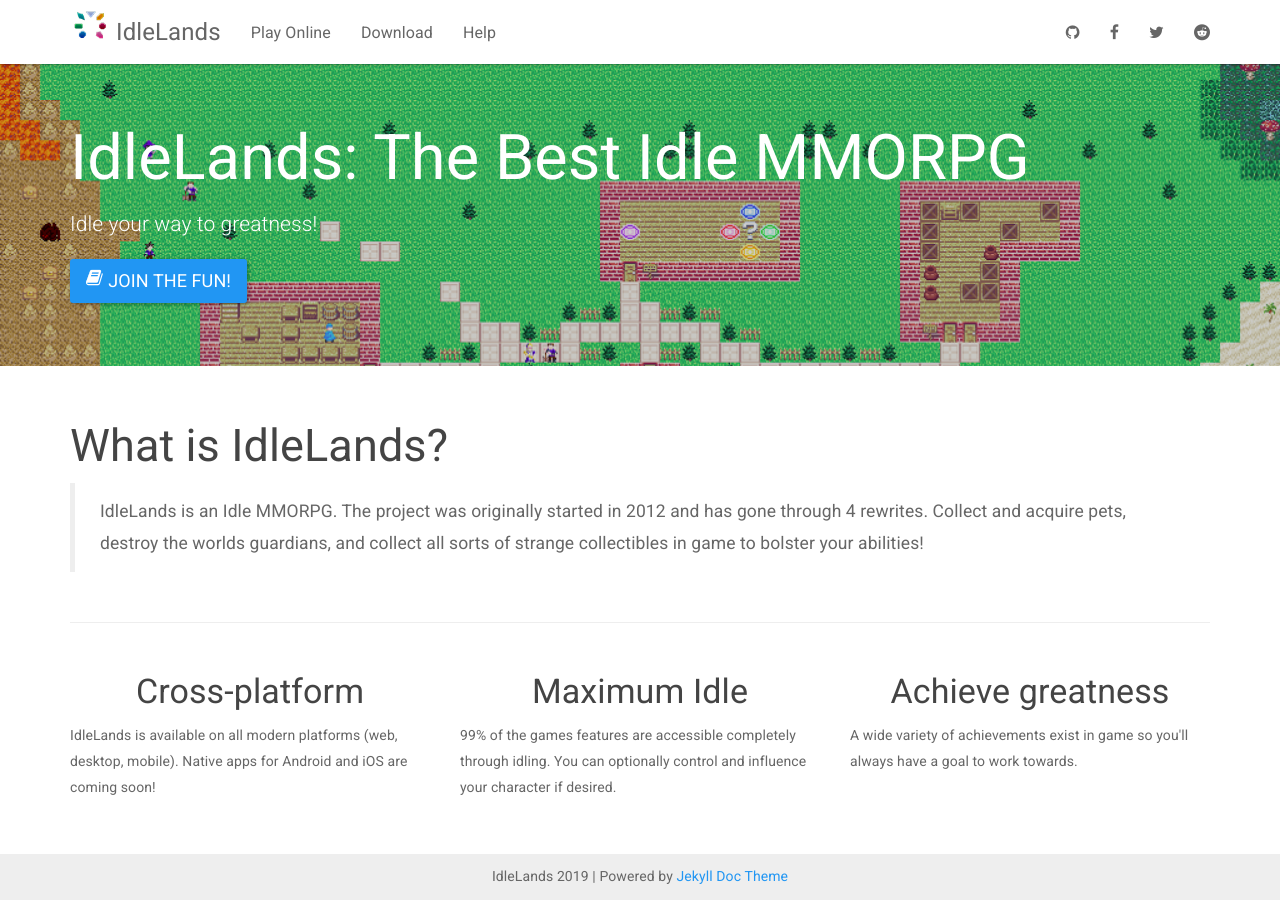
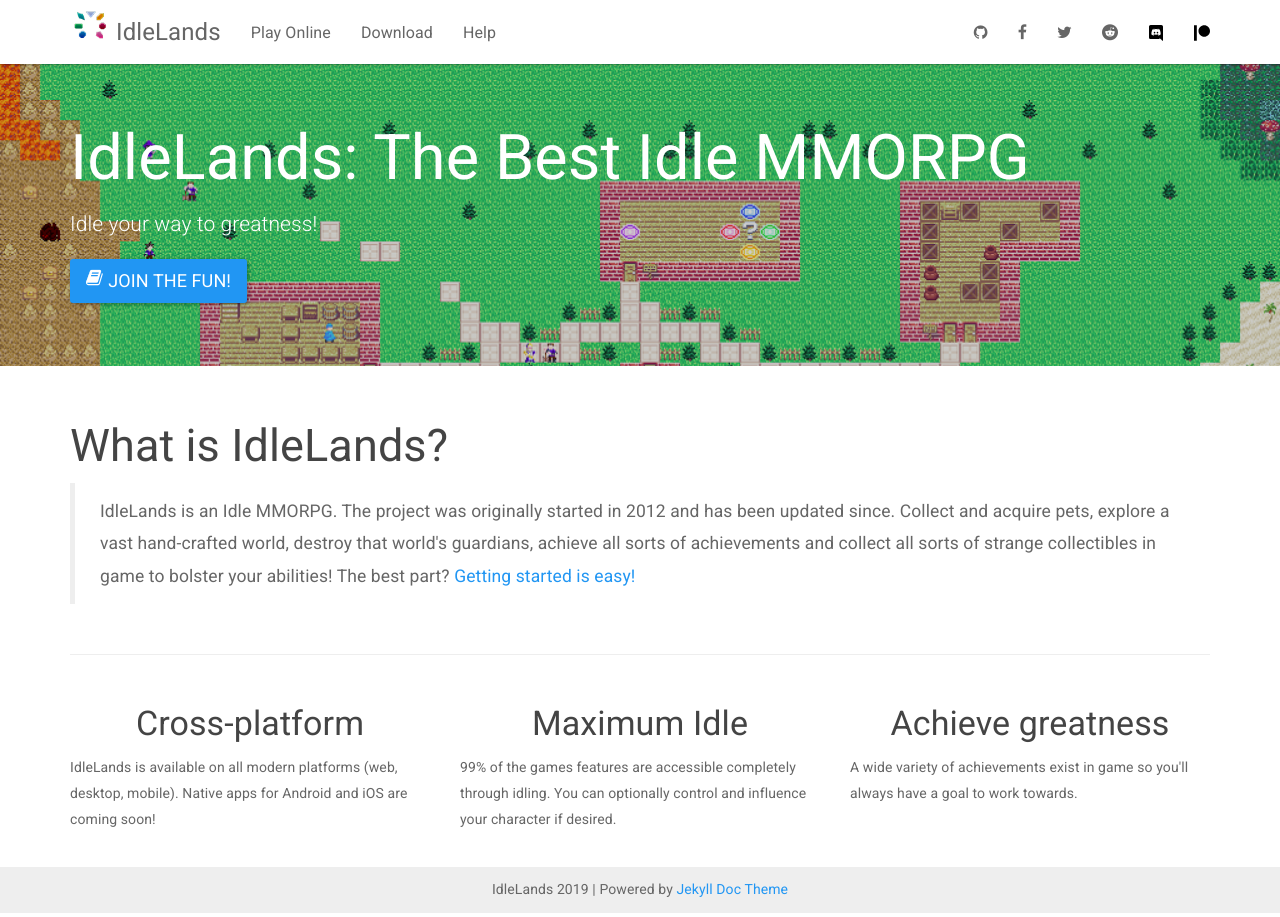
Before and after one commit to IdleLands/idlelands.github.io, a Jekyll site: the page built from index.html, in a window 1280 px wide. Built offline with Jekyll 4.4.1, drawn with Linux system fonts in a browser that asks for light colours; nearby versions of some CDN libraries.

Commit message:
add patreon, discord icons, supporter, bug bounty page

```diff
--- a/_config.yml
+++ b/_config.yml
@@ -10,6 +10,8 @@
 fb_address: https://facebook.com/IdleLands
 tw_address: https://twitter.com/IdleLands
 reddit_address: https://reddit.com/r/idle_lands
+discord_address: https://discord.gg/3SeVXyu
+patreon_address: https://patreon.com/seiyria
 git_edit_address: https://github.com/IdleLands/idlelands.github.io/blob/master
 
 google_analytics_tracking: # "UA-102182053-2"
--- a/_data/docs.yml
+++ b/_data/docs.yml
@@ -4,3 +4,5 @@
   - new-player
   - stats
   - faq
+  - supporters
+  - bug-bounties
--- a/_includes/topnav.html
+++ b/_includes/topnav.html
@@ -30,10 +30,12 @@
                 </form>
               -->
                 <ul class="nav navbar-nav">
-                    <li><a href="{{ site.git_address }}"><i class="fa fa-github" aria-hidden="true"></i></a></li>
-                    <li><a href="{{ site.fb_address }}"><i class="fa fa-facebook" aria-hidden="true"></i></a></li>
-                    <li><a href="{{ site.tw_address }}"><i class="fa fa-twitter" aria-hidden="true"></i></a></li>
-                    <li><a href="{{ site.reddit_address }}"><i class="fa fa-reddit" aria-hidden="true"></i></a></li>
+                    <li><a target="_blank" href="{{ site.git_address }}"><i class="fa fa-github" aria-hidden="true"></i></a></li>
+                    <li><a target="_blank"  href="{{ site.fb_address }}"><i class="fa fa-facebook" aria-hidden="true"></i></a></li>
+                    <li><a target="_blank"  href="{{ site.tw_address }}"><i class="fa fa-twitter" aria-hidden="true"></i></a></li>
+                    <li><a target="_blank"  href="{{ site.reddit_address }}"><i class="fa fa-reddit" aria-hidden="true"></i></a></li>
+                    <li><a target="_blank"  href="{{ site.discord_address }}"><img class="icon" src="{{ "/img/discord.svg" | prepend:site.baseurl }}"></a></li>
+                    <li><a target="_blank"  href="{{ site.patreon_address }}"><img class="icon" src="{{ "/img/patreon.svg" | prepend:site.baseurl }}"></a></li>
                 </ul>
             </div>
         </div>
--- a/css/main.scss
+++ b/css/main.scss
@@ -67,3 +67,8 @@
 .larger-text {
   font-size: 125%;
 }
+
+.icon {
+  width: 16px;
+  height: 16px;
+}
--- a/index.html
+++ b/index.html
@@ -20,7 +20,7 @@
         <div class="col-md-12">
             <h2 class="header-light regular-pad">What is IdleLands?</h2>
             <blockquote>
-              <p>IdleLands is an Idle MMORPG. The project was originally started in 2012 and has gone through 4 rewrites. Collect and acquire pets, destroy the worlds guardians, and collect all sorts of strange collectibles in game to bolster your abilities!</p>
+              <p>IdleLands is an Idle MMORPG. The project was originally started in 2012 and has been updated since. Collect and acquire pets, explore a vast hand-crafted world, destroy that world's guardians, achieve all sorts of achievements and collect all sorts of strange collectibles in game to bolster your abilities! The best part? <a href="{{ "/docs/new-player" | prepend:site.baseurl }}">Getting started is easy!</a></p>
             </blockquote>
         </div>
     </div>
```
Also changed, not shown: _docs/help/bugbounties.md (added, +21 -0 lines), _docs/help/supporter.md (added, +23 -0 lines), img/discord.svg (added), img/patreon.svg (added).
